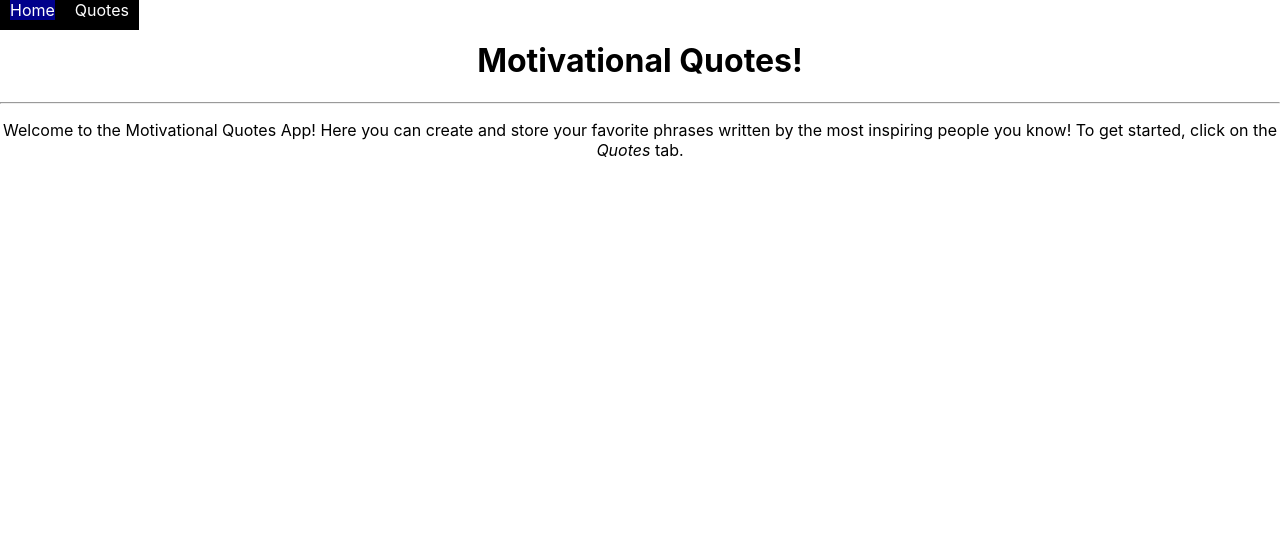
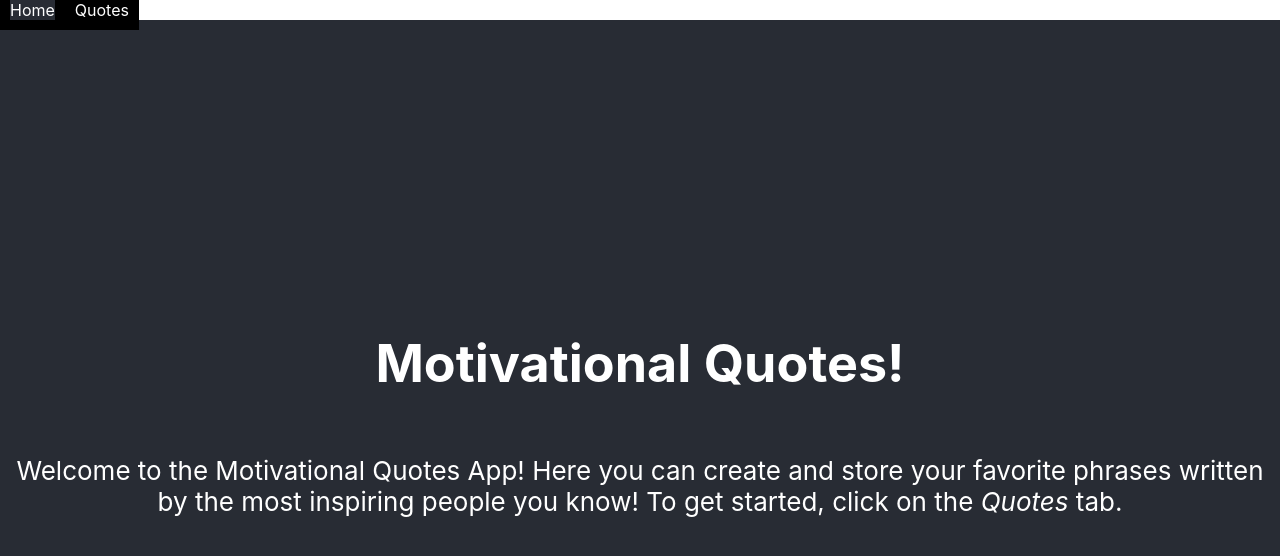
Before and after one commit to biancancanal/motivational-quotes-app, a React (Create React App) app: page / in a window 1280 px wide. Shown: the top 556 px of the page. Built offline with nearby package versions, Linux system fonts and the light colour scheme.

Commit message:
Added CSS to Home

```diff
--- a/src/components/Home.js
+++ b/src/components/Home.js
@@ -1,15 +1,14 @@
 import React from 'react'
+import '../App.css';
 
 const Home = () => {
         return (
-            <div>
+            <div className="App-header">
                 <h1>Motivational Quotes!</h1>
-                <hr/>
                 <p>Welcome to the Motivational Quotes App!
                     Here you can create and store your favorite
                     phrases written by the most inspiring people you know!
-                    To get started, click on the <em>Quotes</em> tab.
-                </p>
+                    To get started, click on the <em>Quotes</em> tab.   </p>
             </div>
         )
     }
--- a/src/components/Navigation.js
+++ b/src/components/Navigation.js
@@ -19,7 +19,7 @@ const Navigation = () => {
                 exact
                 style={link}
                 activeStyle={{
-                    background: 'darkblue'
+                    background: '#282c34'
                 }}
             >Home</NavLink>
 
@@ -28,7 +28,7 @@ const Navigation = () => {
                 exact
                 style={link}
                 activeStyle={{
-                background: 'darkblue'
+                background: '#282c34'
                 }}
             >Quotes</NavLink>
         </div>
```
Also changed, not shown: src/logoMotivation.png (added).
